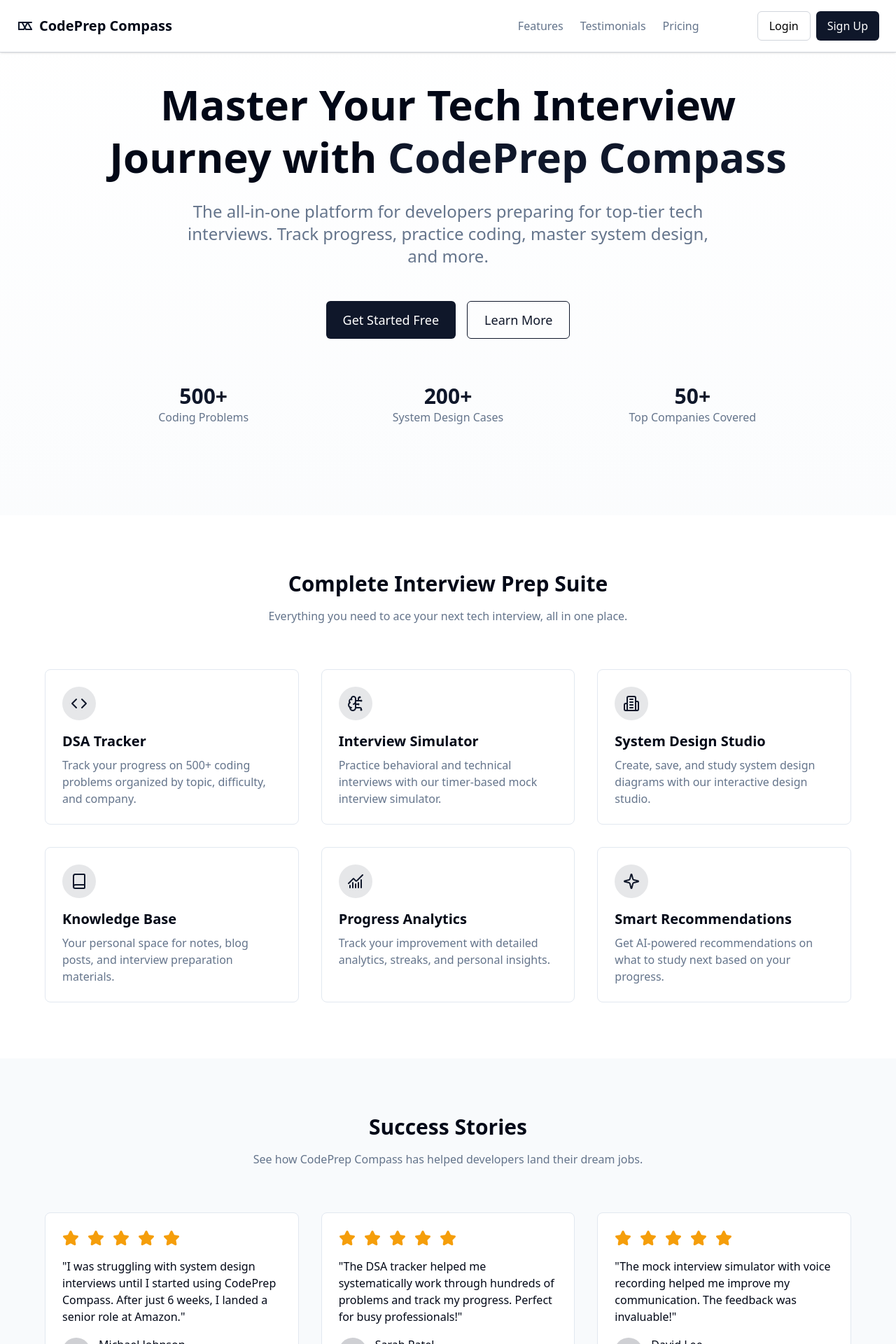
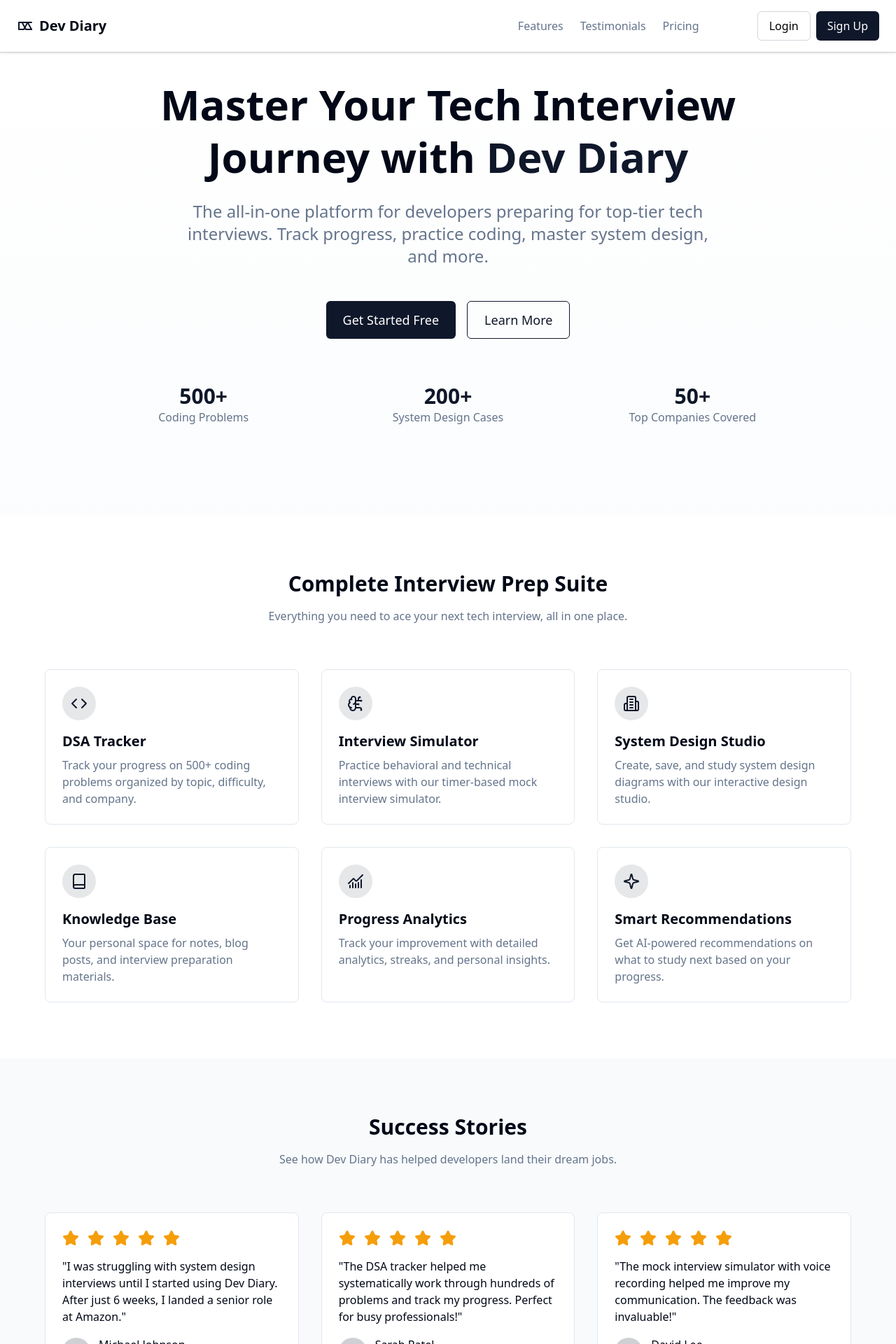
Before and after one commit to mithun522/Dev-diary-frontend, a React (Vite) app: page / in a window 1280 px wide. Shown: the top 1920 px of the page at 70% size. Built offline with nearby package versions, Linux system fonts and the light colour scheme; no server answers.

Commit message:
name changes and minor fix in edit dsa modal

```diff
--- a/index.html
+++ b/index.html
@@ -6,7 +6,7 @@
     <meta name="viewport" content="width=device-width, initial-scale=1.0" />
     <meta
       name="description"
-      content="Boost your coding journey with CodePrep Compass. From DSA tracking to interview prep, blogs, and notes—everything you need to crack product-based company interviews."
+      content="Boost your coding journey with Dev Diary. From DSA tracking to interview prep, blogs, and notes—everything you need to crack product-based company interviews."
     />
     <title>Vite + React + TS</title>
   </head>
--- a/src/components/layout/AuthLayout.tsx
+++ b/src/components/layout/AuthLayout.tsx
@@ -9,9 +9,7 @@
     <div className="min-h-screen grid md:grid-cols-2">
       <div className="hidden md:flex flex-col bg-gray-100 dark:bg-gray-800 p-10">
         <div className="flex items-center gap-2 mb-12">
-          <span className="text-2xl font-bold text-primary">
-            CodePrep Compass
-          </span>
+          <span className="text-2xl font-bold text-primary">Dev Diary</span>
           <div className="ml-auto">
             <ThemeToggle />
           </div>
@@ -56,14 +54,14 @@
         </div>
 
         <div className="text-sm text-muted-foreground text-center mt-12">
-          © {new Date().getFullYear()} CodePrep Compass. All rights reserved.
+          © {new Date().getFullYear()} Dev Diary. All rights reserved.
         </div>
       </div>
 
       <div className="flex items-center justify-center p-6">
         <div className="w-full max-w-md">
           <div className="md:hidden flex justify-between items-center mb-8">
-            <span className="text-xl font-bold">CodePrep Compass</span>
+            <span className="text-xl font-bold">Dev Diary</span>
             <ThemeToggle />
           </div>
           {children}
--- a/src/components/layout/TopNav.tsx
+++ b/src/components/layout/TopNav.tsx
@@ -44,9 +44,7 @@
     <header className="border-b flex items-center justify-between p-4">
       <div className="flex items-center jusify-center gap-10">
         <SidebarTrigger />
-        <h1 className="text-xl font-bold hidden md:block mt-2">
-          CodePrep Compass
-        </h1>
+        <h1 className="text-xl font-bold hidden md:block mt-2">Dev Diary</h1>
       </div>
 
       <div className="flex items-center gap-2">
--- a/src/pages/Landing.tsx
+++ b/src/pages/Landing.tsx
@@ -44,7 +44,7 @@
             <path d="M3 17 3 7"></path>
             <path d="M3 7 7.5 7"></path>
           </svg>
-          <span className="text-xl font-bold">CodePrep Compass</span>
+          <span className="text-xl font-bold">Dev Diary</span>
         </div>
         <div className="flex items-center gap-4">
           <nav className="hidden md:flex items-center gap-6">
@@ -84,7 +84,7 @@
         <div className="max-w-5xl mx-auto text-center space-y-6">
           <h1 className="text-4xl md:text-6xl font-bold leading-tight">
             Master Your Tech Interview Journey with{" "}
-            <span className="text-primary">CodePrep Compass</span>
+            <span className="text-primary">Dev Diary</span>
           </h1>
           <p className="text-xl md:text-2xl text-muted-foreground max-w-3xl mx-auto">
             The all-in-one platform for developers preparing for top-tier tech
@@ -211,8 +211,7 @@
           <div className="text-center mb-16">
             <h2 className="text-3xl font-bold mb-4">Success Stories</h2>
             <p className="text-muted-foreground max-w-2xl mx-auto">
-              See how CodePrep Compass has helped developers land their dream
-              jobs.
+              See how Dev Diary has helped developers land their dream jobs.
             </p>
           </div>
 
@@ -232,8 +231,8 @@
               </div>
               <p className="mb-4">
                 "I was struggling with system design interviews until I started
-                using CodePrep Compass. After just 6 weeks, I landed a senior
-                role at Amazon."
+                using Dev Diary. After just 6 weeks, I landed a senior role at
+                Amazon."
               </p>
               <div className="flex items-center gap-3">
                 <div className="w-10 h-10 rounded-full bg-primary/20 flex items-center justify-center">
@@ -452,7 +451,7 @@
           </h2>
           <p className="text-xl mb-8 opacity-90">
             Join thousands of developers who have landed their dream jobs with
-            CodePrep Compass.
+            Dev Diary.
           </p>
           <Button size="lg" variant="success" className="min-w-[200px]">
             <Link to="/auth/signup">Start Your Journey</Link>
@@ -487,7 +486,7 @@
                   <path d="M3 17 3 7"></path>
                   <path d="M3 7 7.5 7"></path>
                 </svg>
-                <span className="font-bold">CodePrep Compass</span>
+                <span className="font-bold">Dev Diary</span>
               </div>
               <p className="text-sm text-muted-foreground">
                 Your all-in-one platform for tech interview preparation.
@@ -607,8 +606,7 @@
           </div>
           <div className="pt-8 border-t border-muted-foreground/20 flex flex-col md:flex-row justify-between items-center gap-4">
             <p className="text-sm text-muted-foreground">
-              © {new Date().getFullYear()} CodePrep Compass. All rights
-              reserved.
+              © {new Date().getFullYear()} Dev Diary. All rights reserved.
             </p>
             <div className="flex gap-6">
               <a
--- a/src/pages/dsa/AddDsaModel.tsx
+++ b/src/pages/dsa/AddDsaModel.tsx
@@ -63,7 +63,13 @@
 
   // Reset values whenever modal opens in edit mode
   useEffect(() => {
-    if (!open) {
+    if (problemData) {
+      // Edit mode - populate with problemData
+      reset(problemData);
+      setShowBetter(!!problemData.betterSolution);
+      setShowOptimised(!!problemData.optimisedSolution);
+    } else {
+      // Add mode - reset to empty form
       reset({
         problem: "",
         difficulty: DifficultyLevels.EASY,
@@ -79,10 +85,6 @@
       });
       setShowBetter(false);
       setShowOptimised(false);
-    } else if (problemData) {
-      reset(problemData);
-      setShowBetter(!!problemData.betterSolution);
-      setShowOptimised(!!problemData.optimisedSolution);
     }
   }, [open, problemData, reset]);
 
--- a/src/pages/dsa/DSAPage.tsx
+++ b/src/pages/dsa/DSAPage.tsx
@@ -161,7 +161,13 @@
                 </SelectContent>
               </Select>
 
-              <Button variant="primary" onClick={() => setIsAddModelOpen(true)}>
+              <Button
+                variant="primary"
+                onClick={() => {
+                  setIsAddModelOpen(true);
+                  setSelectedProblem(null);
+                }}
+              >
                 Add DSAProblem
               </Button>
             </div>
```
Also changed, not shown: 1 other file (tests, documents, lock files or other folders).
